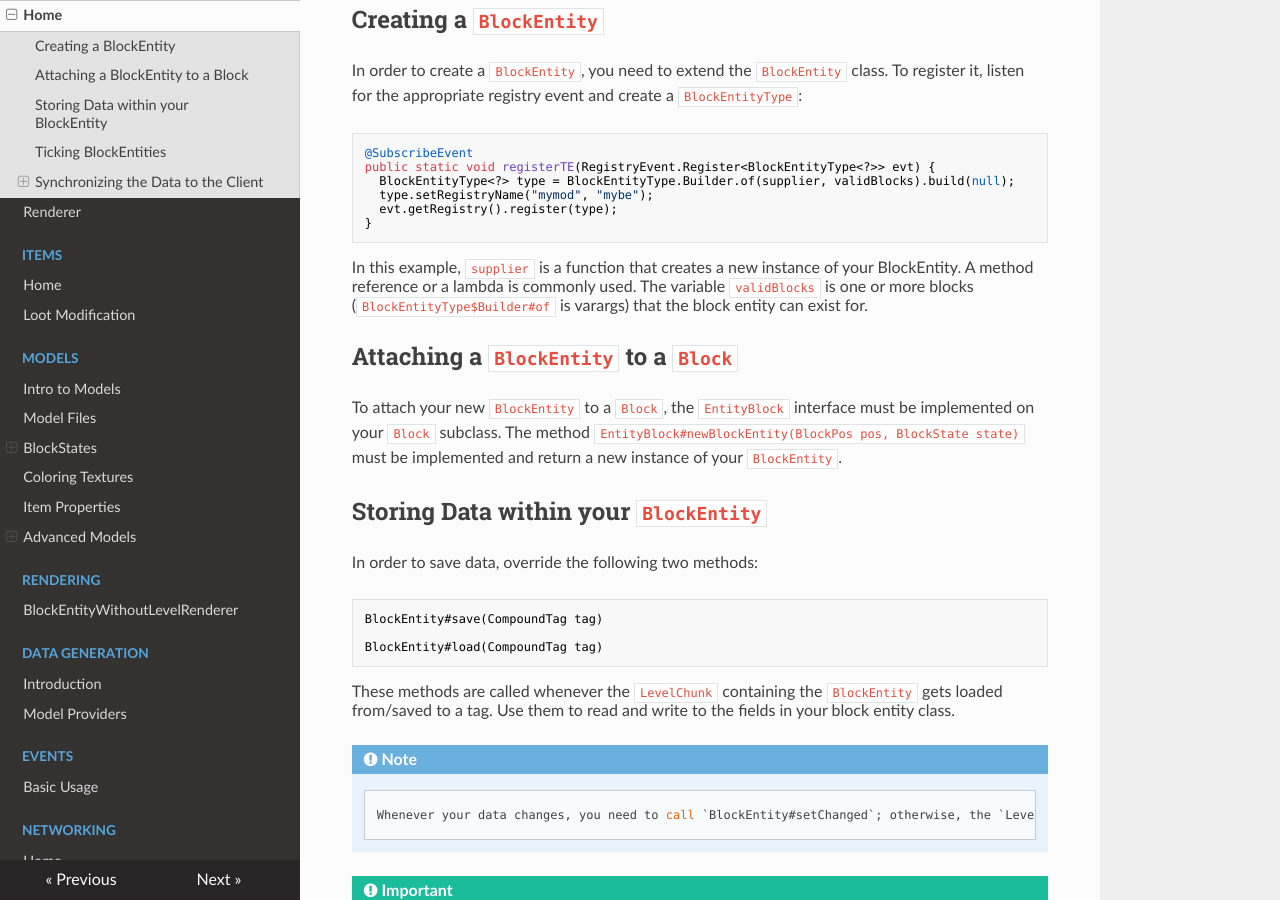
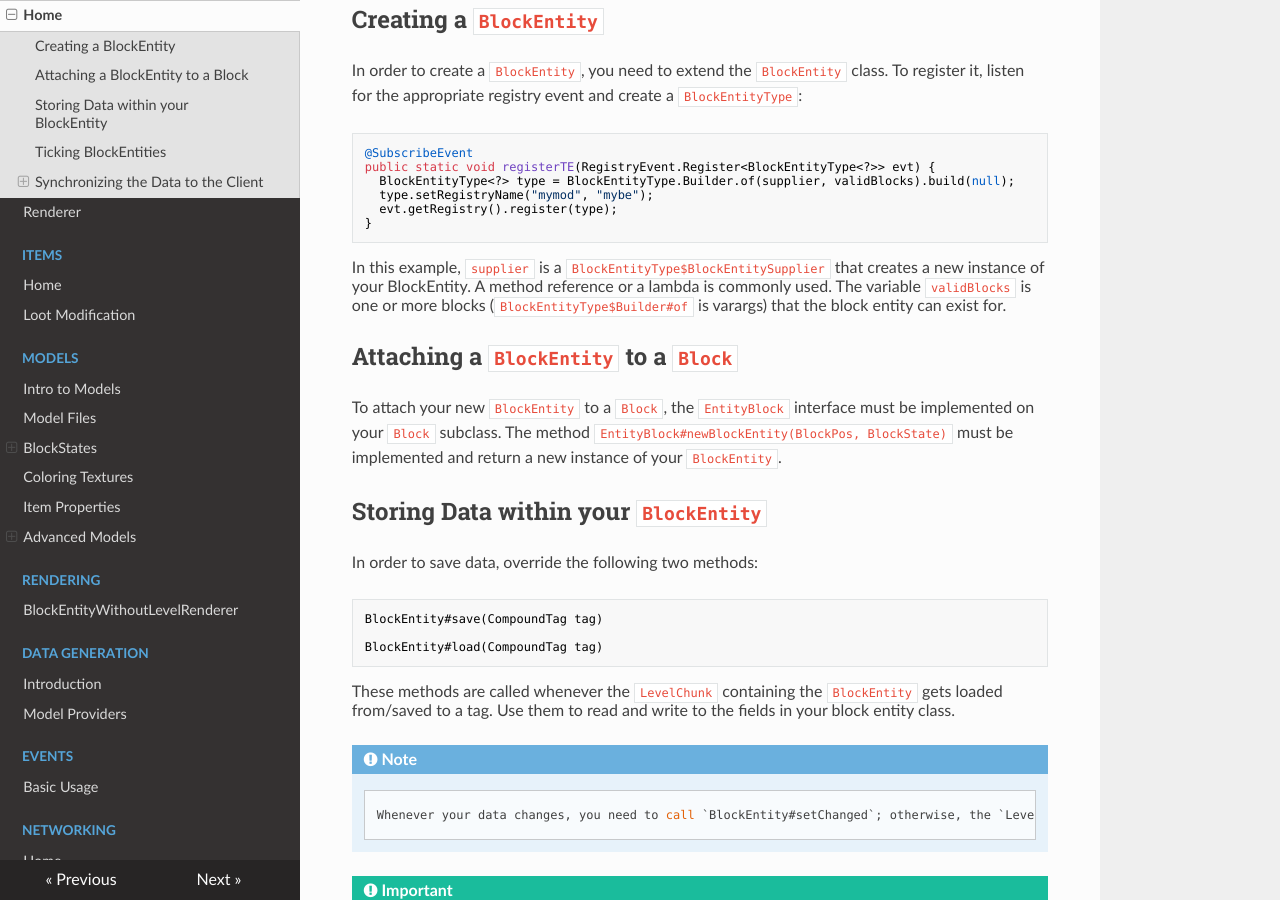
Before and after one commit to MinecraftForge/Documentation, an MkDocs documentation site: the page built from docs/blockentities/blockentity.md, in a window 1280 px wide and 900 px high, scrolled down 428 px. Built offline with MkDocs 1.6.1, drawn with Linux system fonts in a browser that asks for light colours; nearby versions of some CDN libraries; some of the changed text lies outside the part shown.

Commit message:
Add a bit more clarity

````diff
--- a/docs/blockentities/blockentity.md
+++ b/docs/blockentities/blockentity.md
@@ -21,11 +21,11 @@ public static void registerTE(RegistryEvent.Register<BlockEntityType<?>> evt) {
   evt.getRegistry().register(type);
 }
 ```
-In this example, `supplier` is a function that creates a new instance of your BlockEntity. A method reference or a lambda is commonly used. The variable `validBlocks` is one or more blocks (`BlockEntityType$Builder#of` is varargs) that the block entity can exist for.
+In this example, `supplier` is a `BlockEntityType$BlockEntitySupplier` that creates a new instance of your BlockEntity. A method reference or a lambda is commonly used. The variable `validBlocks` is one or more blocks (`BlockEntityType$Builder#of` is varargs) that the block entity can exist for.
 
 ## Attaching a `BlockEntity` to a `Block`
 
-To attach your new `BlockEntity` to a `Block`, the `EntityBlock` interface must be implemented on your `Block` subclass. The method `EntityBlock#newBlockEntity(BlockPos pos, BlockState state)` must be implemented and return a new instance of your `BlockEntity`.
+To attach your new `BlockEntity` to a `Block`, the `EntityBlock` interface must be implemented on your `Block` subclass. The method `EntityBlock#newBlockEntity(BlockPos, BlockState)` must be implemented and return a new instance of your `BlockEntity`.
 
 ## Storing Data within your `BlockEntity`
 
````
Also changed, not shown: other parts of docs/blockentities/blockentity.md (+2 -2 lines).
